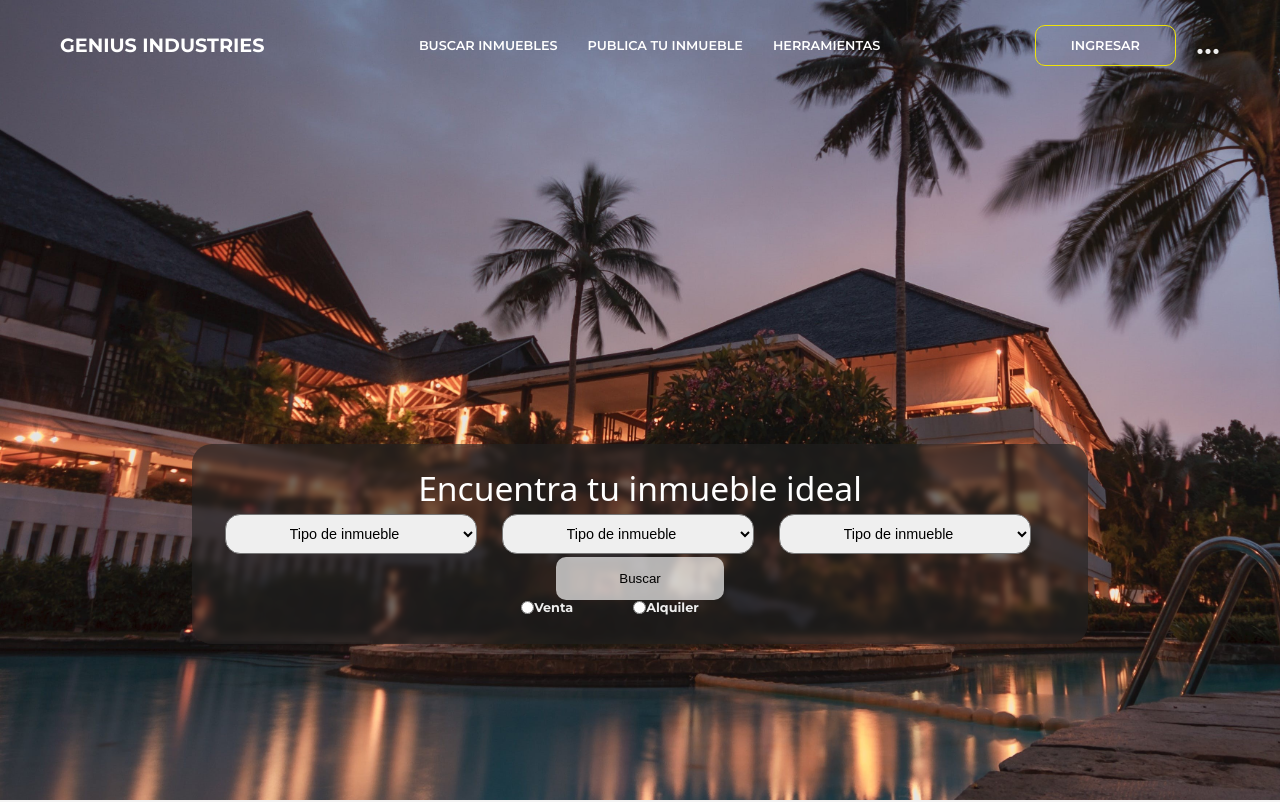
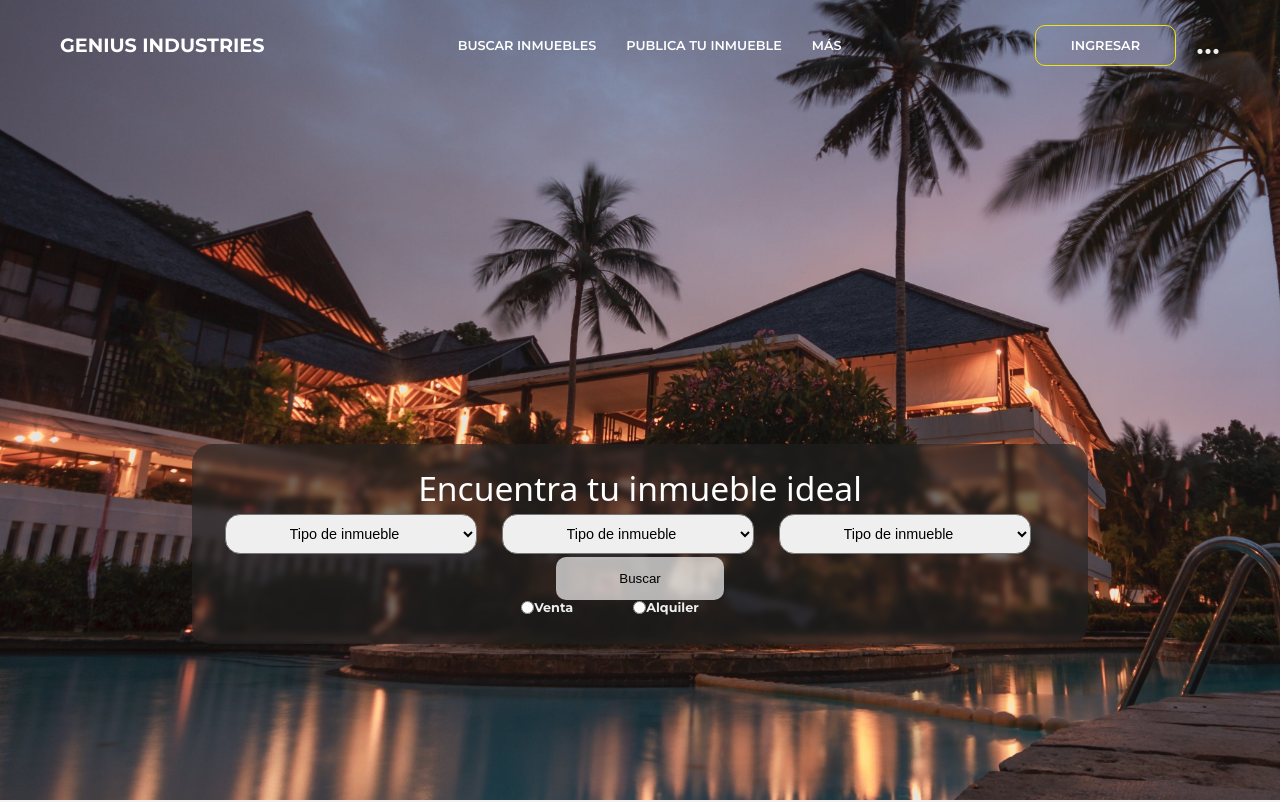
Before and after one commit to JeremiasCastroL/Home-Prototype---G_I, a plain HTML site: page index.html in a window 1280 px wide. Shown: the top 802 px of the page. Drawn offline with nearby package versions, Linux system fonts and the light colour scheme; a script that the page names is missing; a web font is replaced by a local one.

Commit message:
Change name file and header

```diff
--- a/index.html
+++ b/index.html
@@ -14,7 +14,7 @@
     <link href="https://cdn.jsdelivr.net/npm/remixicon/fonts/remixicon.css" rel="stylesheet">
     <script defer src="miau.js"></script>
     <link rel="stylesheet" href="index.css">
-    <title>Document</title>
+    <title>inmobilaria Genius Industries</title>
 </head>
 <body>
     <section class="cont_all">
@@ -31,7 +31,7 @@
         PUBLICA TU INMUEBLE
       </h2>
       <h2>
-        HERRAMIENTAS
+        MÁS
       </h2>
      </div>
      <div>
```
